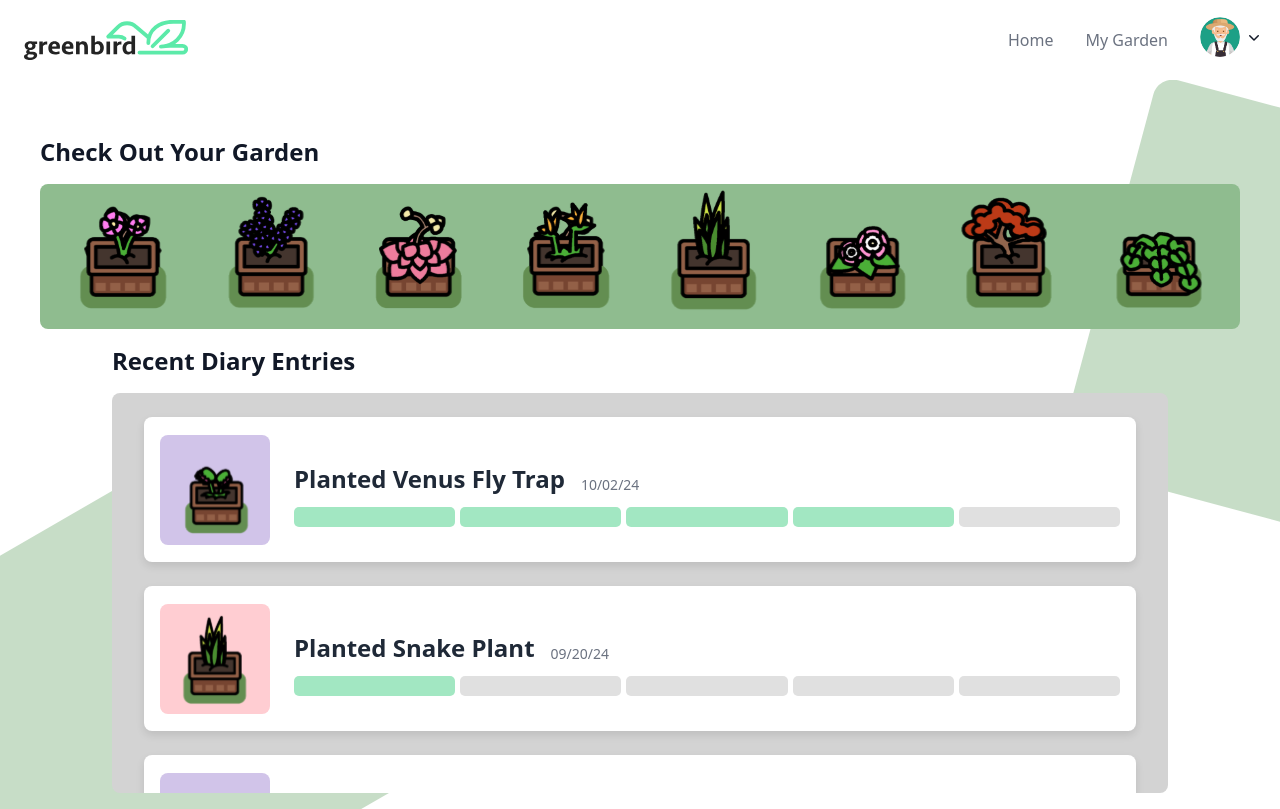
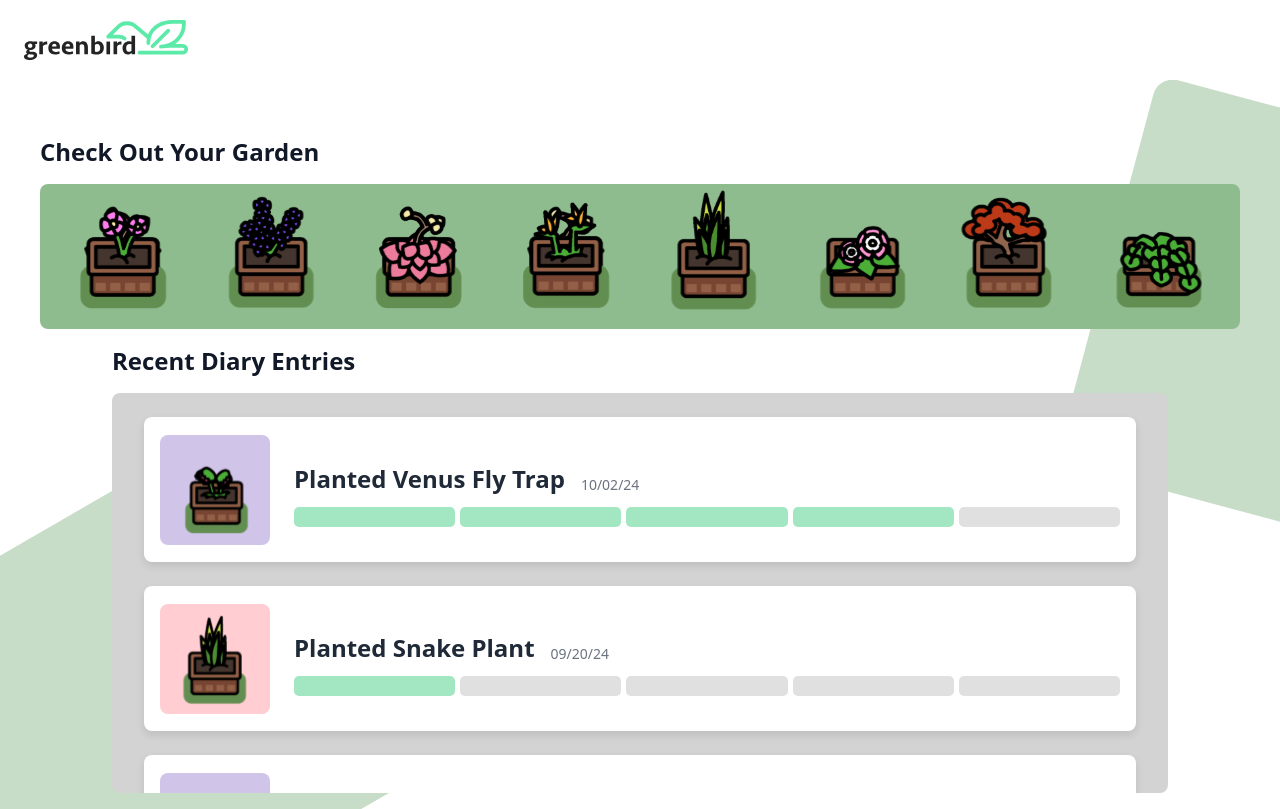
Before and after one commit to mengfw-02/Iproject_garden, a Next.js app in the folder garden/: page /home in a window 1280 px wide. Built offline with nearby package versions, Linux system fonts and the light colour scheme.

Commit message:
fix some navigation logics.

```diff
--- a/garden/src/app/page.js
+++ b/garden/src/app/page.js
@@ -76,7 +76,7 @@ export default function HomePage() {
                   style={{ backgroundColor: '#8FBC8F', color: "white" }}
                   onMouseEnter={(e) => (e.target.style.backgroundColor = '#527B52')}
                   onMouseLeave={(e) => (e.target.style.backgroundColor = '#8FBC8F')}
-                  onClick={() => window.location.href = '/auth/sign-in'}
+                  onClick={() => window.location.href = '/home'}
                 >
                   Sign in
                 </button>
--- a/garden/src/components/Navbar.js
+++ b/garden/src/components/Navbar.js
@@ -1,45 +1,28 @@
 // navbar.js
 //@client
-import Link from "next/link";
+import Link from 'next/link';
 import React, { useState } from "react";
-import { FaBars, FaTimes } from "react-icons/fa";
 import Logo from "./Logo"; // refer to Logo.js
-import PfpDropdown from "./Profile-dropdown";
 
 const Navbar = () => {
   const [nav, setNav] = useState(false);
-
-  const links = [
-    {
-      id: 1,
-      link: "/",
-      title: "Home",
-    },
-    {
-      id: 2,
-      link: "home",
-      title: "My Garden"
-    },
-  ];
 
   return (
     <div className="flex items-center w-full h-20 px-4 text-black bg-white fixed nav">
       {/* includes logo */}
       <div className="flex-shrink-0">
         <h1 className="text-5xl font-signature ml-2">
-          <a
+          <Link
+            href="/"
             className="link-underline link-underline-black"
-            href=""
-            target="_blank"
-            rel="noreferrer"
           >
-          <Logo/>
-          </a>
+            <Logo/>
+          </Link>
         </h1>
       </div>
 
 
-      <div  className="flex items-center ml-auto space-x-4">
+      {/* <div  className="flex items-center ml-auto space-x-4">
       <ul className="hidden md:flex">
         {links.map( ({ id, link, title }) => (
           <li
@@ -56,10 +39,10 @@ const Navbar = () => {
         className="cursor-pointer pr-4 z-10 text-gray-500 md:hidden"
       >
         {nav ? <FaTimes size={30} /> : <FaBars size={30} />}
-      </div>
+      </div> */}
 
 
-      {nav && (
+      {/* {nav && (
         <ul className="flex flex-col justify-center items-center absolute top-0 left-0 w-full h-screen bg-gradient-to-b from-black to-gray-800 text-gray-500">
           {links.map( ({ id, link }) => (
             <li
@@ -74,7 +57,7 @@ const Navbar = () => {
         </ul>
       )}
       <PfpDropdown/>
-      </div>
+      </div> */}
     </div>
   );
 };
```
Also changed, not shown: 1 other file (tests, documents, lock files or other folders).
